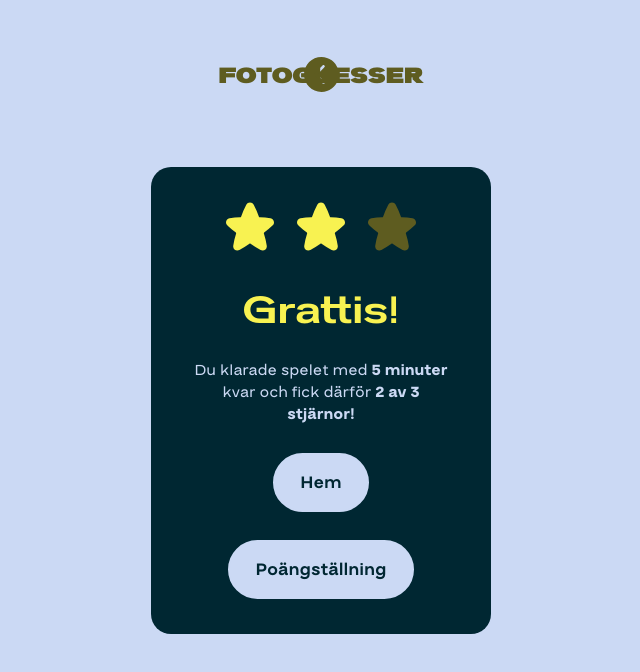
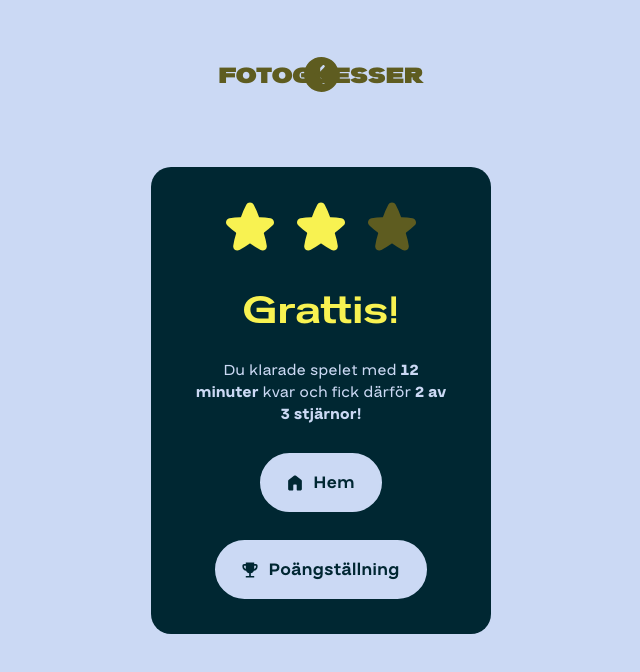
Before and after one commit to Skjesper/fotoguessr, a Next.js app: page /gameComplete in a window 1280 px wide. Shown: the top 672 px of the page, without its empty margins (319-959 px from the left). Built offline with nearby package versions, Linux system fonts and the light colour scheme.

Commit message:
Add dark home and trpohy icons, add to buttons

```diff
--- a/src/app/gameComplete/page.js
+++ b/src/app/gameComplete/page.js
@@ -2,8 +2,9 @@ import styles from "./page.module.css";
 import FotoguesserHeader from "@/components/FotoguesserHeader/FotoguesserHeader";
 import Button from "@/components/Button";
 import Stars from "@/components/Stars/Stars";
+import Image from "next/image";
 
-let timeTaken = 5; // Example time taken in minutes
+let timeTaken = 12; // Example time taken in minutes
 let starsEarned = 2; // Example stars earned
 
 export default function GameCompletePage() {
@@ -18,10 +19,22 @@ export default function GameCompletePage() {
           Du klarade spelet med <strong>{timeTaken} minuter</strong> kvar och
           fick därför <strong>{starsEarned} av 3 stjärnor!</strong>
         </p>
-        <Button href="/" variant="light">
+        <Button
+          href="/"
+          variant="light"
+          icon={
+            <Image src="/home-dark.svg" alt="Trophy" width={16} height={16} />
+          }
+        >
           Hem
         </Button>
-        <Button href="/leaderboard" variant="light">
+        <Button
+          href="/leaderboard"
+          variant="light"
+          icon={
+            <Image src="/trophy-dark.svg" alt="Trophy" width={16} height={16} />
+          }
+        >
           Poängställning
         </Button>
       </section>
```
Also changed, not shown: public/home-dark.svg (added), public/trophy-dark.svg (added).
